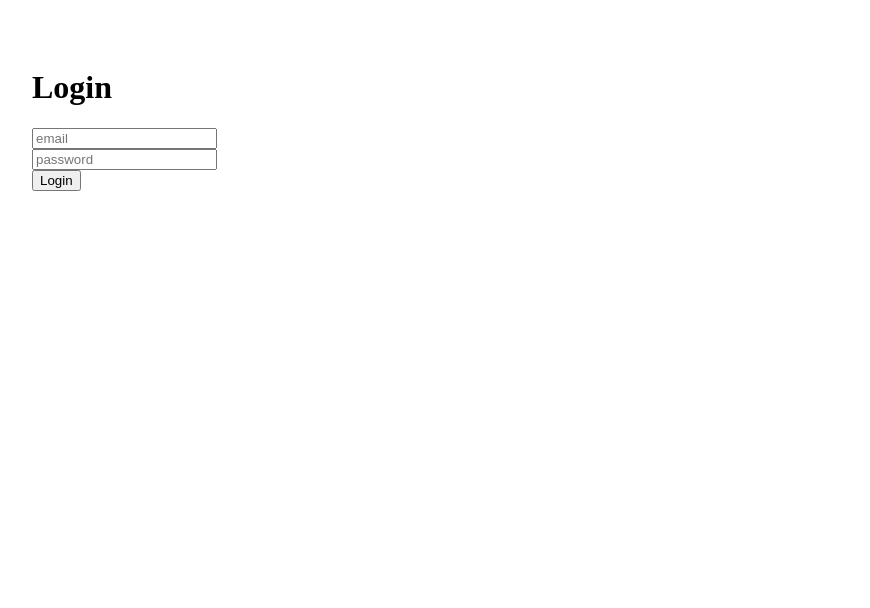
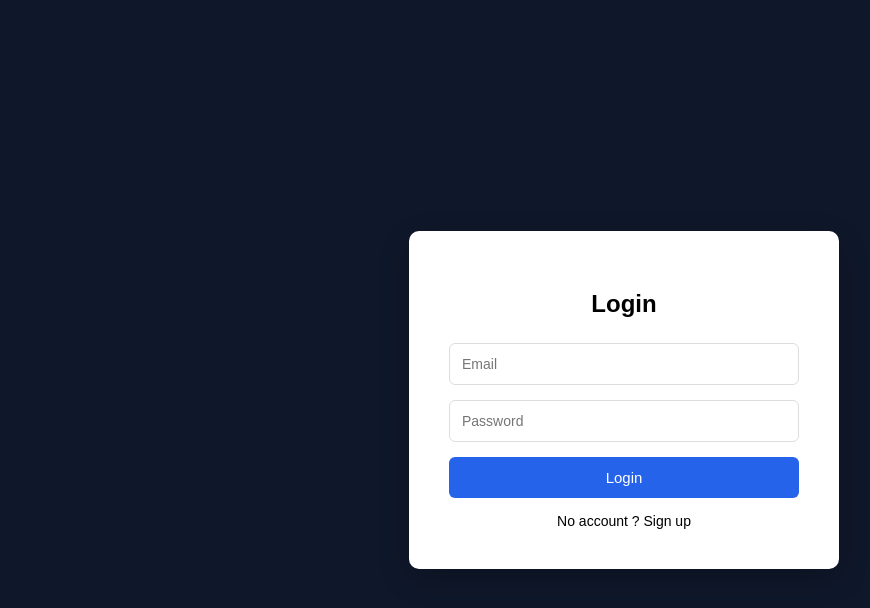
Before and after one commit to MESLIMOHAMEDM22005188/TaskFlow, a React (Vite) app in the folder frontend/: page /login in a window 1280 px wide. Shown: the top 608 px of the page, without its empty margins (16-886 px from the left). Built offline with nearby package versions, Linux system fonts and the light colour scheme.

Commit message:
feat: add login css

```diff
--- /dev/null
+++ b/frontend/src/assets/css/auth.css
@@ -0,0 +1,60 @@
+body{
+    margin:0;
+    font-family:Arial, Helvetica, sans-serif;
+    background:#0f172a;
+}
+
+.auth-container{
+    height:100vh;
+    display:flex;
+    justify-content:center;
+    align-items:center;
+}
+
+.auth-card{
+    background:white;
+    padding:40px;
+    width:350px;
+    border-radius:10px;
+    box-shadow:0 10px 30px rgba(0,0,0,0.2);
+    display:flex;
+    flex-direction:column;
+}
+
+.auth-title{
+    text-align:center;
+    margin-bottom:25px;
+}
+
+.auth-input{
+    padding:12px;
+    margin-bottom:15px;
+    border:1px solid #ddd;
+    border-radius:6px;
+    font-size:14px;
+}
+
+.auth-input:focus{
+    outline:none;
+    border-color:#2563eb;
+}
+
+.auth-button{
+    padding:12px;
+    background:#2563eb;
+    color:white;
+    border:none;
+    border-radius:6px;
+    font-size:15px;
+    cursor:pointer;
+}
+
+.auth-button:hover{
+    background:#1d4ed8;
+}
+
+.auth-link{
+    margin-top:15px;
+    text-align:center;
+    font-size:14px;
+}
--- a/frontend/src/pages/Login.tsx
+++ b/frontend/src/pages/Login.tsx
@@ -1,70 +1,70 @@
 import { useState } from "react";
 import { useNavigate } from "react-router-dom";
 import api from "../services/api";
+import "../assets/css/auth.css";
 
-export default function Login() {
+export default function Login(){
 
-    const navigate = useNavigate();
+    const navigate = useNavigate()
 
-    const [email, setEmail] = useState("");
-    const [password, setPassword] = useState("");
+    const [email,setEmail] = useState("")
+    const [password,setPassword] = useState("")
 
-    const handleSubmit = async (e:any) => {
+    const handleSubmit = async (e: React.FormEvent<HTMLFormElement>)=>{
+        e.preventDefault()
 
-        e.preventDefault();
+        try{
 
-        try {
-
-            const res = await api.post("/auth/login", {
+            const res = await api.post("/auth/login",{
                 email,
                 password
-            });
+            })
 
-            localStorage.setItem("token", res.data.token);
+            localStorage.setItem("token",res.data.token)
 
-            navigate("/dashboard");
+            navigate("/dashboard")
 
-        } catch (err) {
+        }catch(error){
+            console.error(error)
+            alert("Login failed")
+        }
+    }
 
-            alert("Login failed");
+    return(
 
-        }
+        <div className="auth-container">
 
-    };
+            <form className="auth-card" onSubmit={handleSubmit}>
 
-    return (
-
-        <div style={{padding:40}}>
-
-            <h1>Login</h1>
-
-            <form onSubmit={handleSubmit}>
+                <h2 className="auth-title">Login</h2>
 
                 <input
-                    placeholder="email"
+                    className="auth-input"
+                    placeholder="Email"
                     value={email}
                     onChange={(e)=>setEmail(e.target.value)}
                 />
 
-                <br/>
-
                 <input
+                    className="auth-input"
                     type="password"
-                    placeholder="password"
+                    placeholder="Password"
                     value={password}
                     onChange={(e)=>setPassword(e.target.value)}
                 />
 
-                <br/>
-
-                <button type="submit">
+                <button className="auth-button" type="submit">
                     Login
                 </button>
+
+                <div className="auth-link">
+                    No account ? Sign up
+                </div>
 
             </form>
 
         </div>
 
-    );
+    )
 
 }
```
